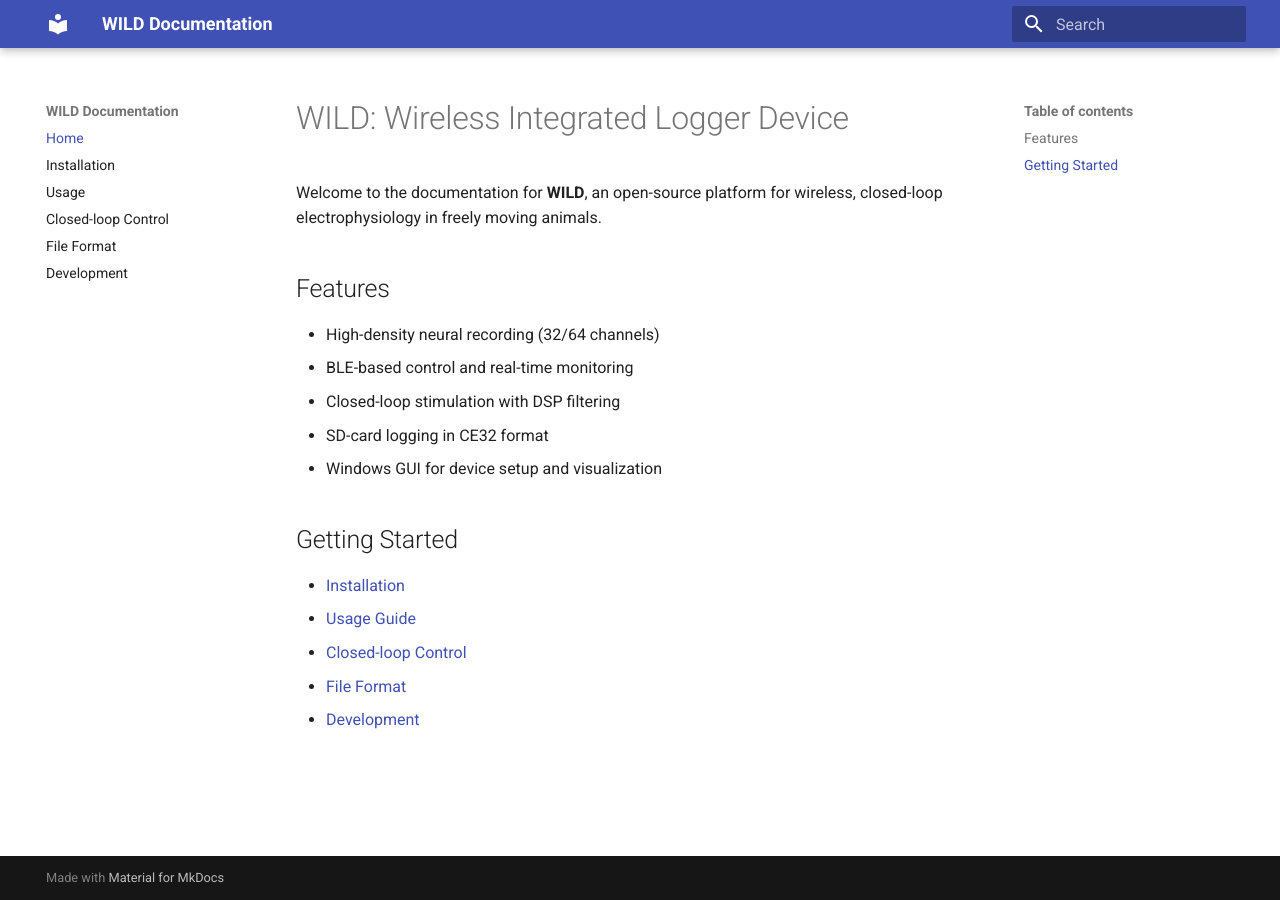
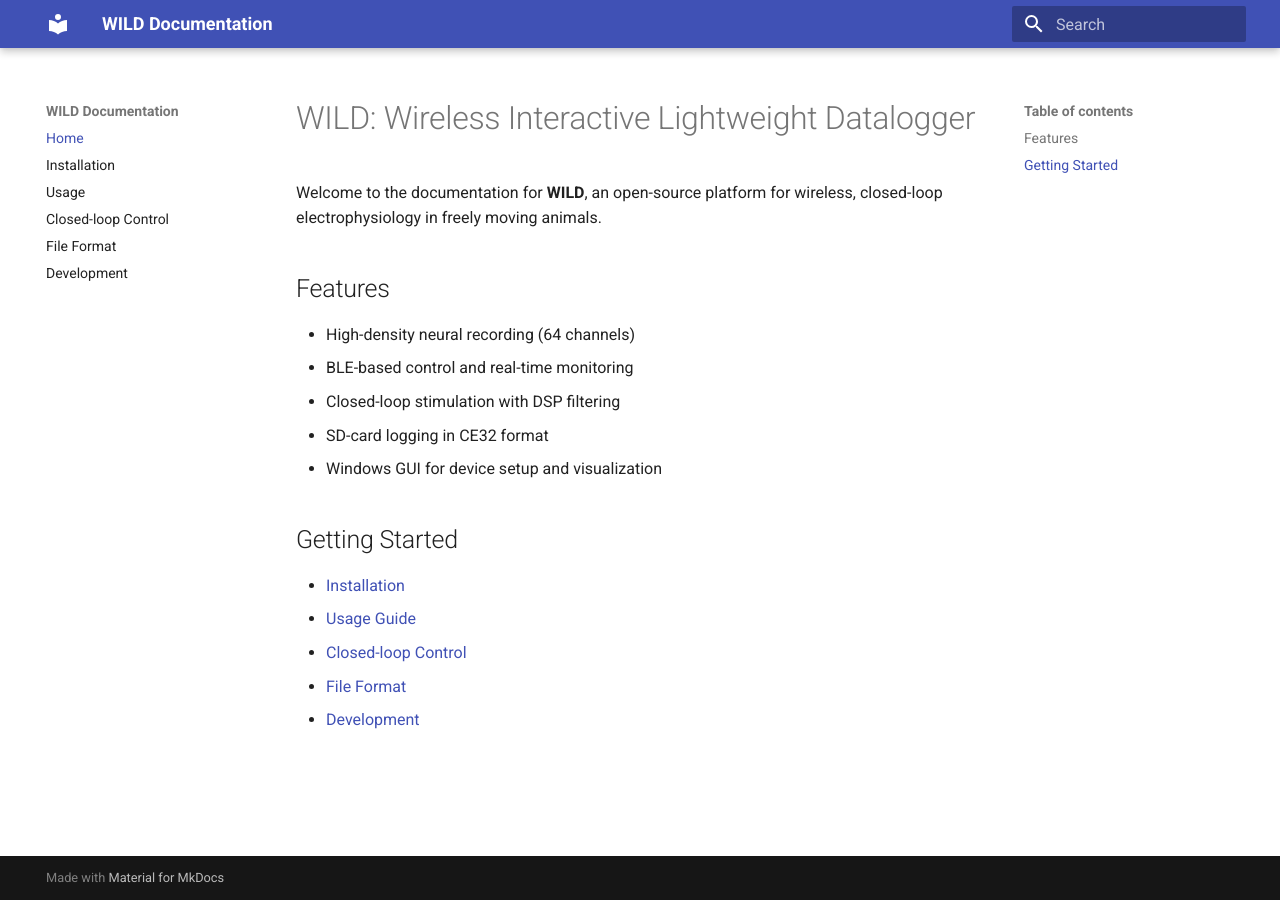
Before and after one commit to alowet/Neurologger, an MkDocs documentation site: the page built from docs/index.md, in a window 1280 px wide. Built offline with MkDocs 1.6.1 and Material for MkDocs 9.7.7, drawn with Linux system fonts in a browser that asks for light colours.

Commit message:
Update index.md

```diff
--- a/docs/index.md
+++ b/docs/index.md
@@ -1,11 +1,11 @@
 
-# WILD: Wireless Integrated Logger Device
+# WILD: Wireless Interactive Lightweight Datalogger
 
 Welcome to the documentation for **WILD**, an open-source platform for
 wireless, closed-loop electrophysiology in freely moving animals.
 
 ## Features
-- High-density neural recording (32/64 channels)
+- High-density neural recording (64 channels)
 - BLE-based control and real-time monitoring
 - Closed-loop stimulation with DSP filtering
 - SD-card logging in CE32 format
```
